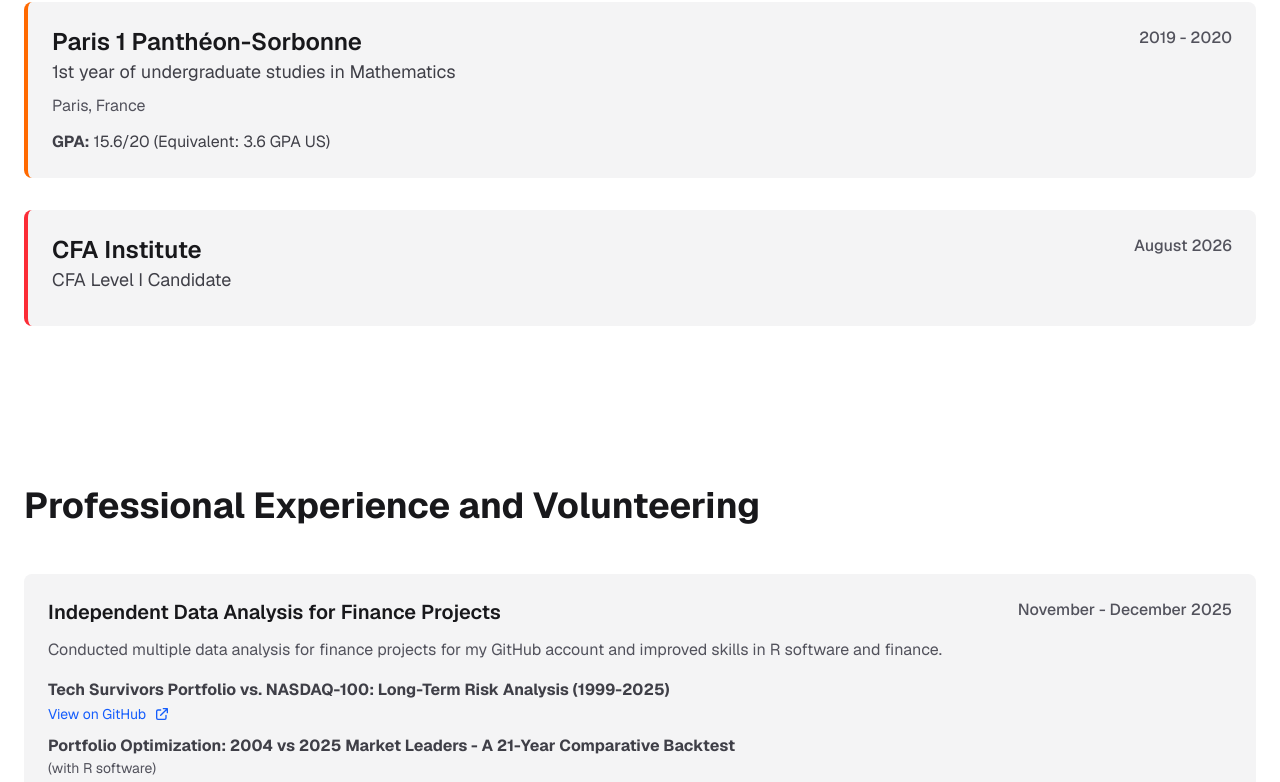
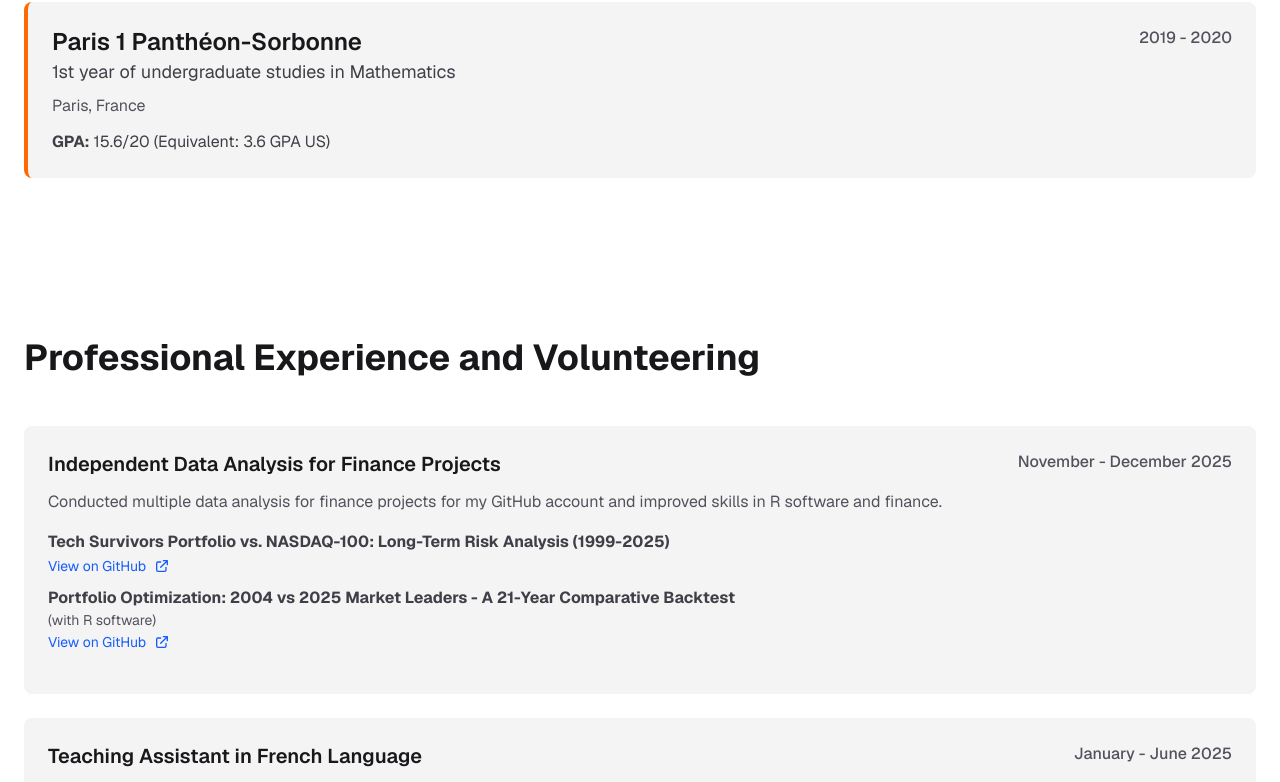
Before and after one commit to chrzsyne/aumartchouk, a Next.js app: page / in a window 1280 px wide. Shown: the part 1686-2468 px from the top of the page. Built offline with nearby package versions, Linux system fonts and the light colour scheme.

Commit message:
Remove CFA Level I Candidate from Education section

```diff
--- a/app/page.tsx
+++ b/app/page.tsx
@@ -175,22 +175,6 @@ export default function Home() {
               <p className="text-zinc-700 dark:text-zinc-300">
                 <strong>GPA:</strong> 15.6/20 (Equivalent: 3.6 GPA US)
               </p>
-            </div>
-
-            <div className="bg-zinc-100 dark:bg-zinc-800 rounded-lg p-6 border-l-4 border-red-500">
-              <div className="flex flex-col md:flex-row md:items-start md:justify-between mb-2">
-                <div>
-                  <h3 className="text-2xl font-semibold text-zinc-900 dark:text-white">
-                    CFA Institute
-                  </h3>
-                  <p className="text-lg text-zinc-700 dark:text-zinc-300">
-                    CFA Level I Candidate
-                  </p>
-                </div>
-                <span className="text-zinc-600 dark:text-zinc-400 font-medium">
-                  August 2026
-                </span>
-              </div>
             </div>
           </div>
         </Section>
```
